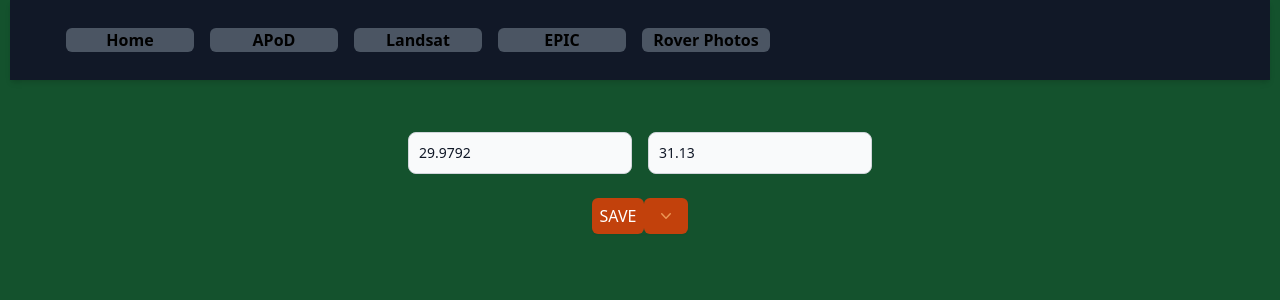
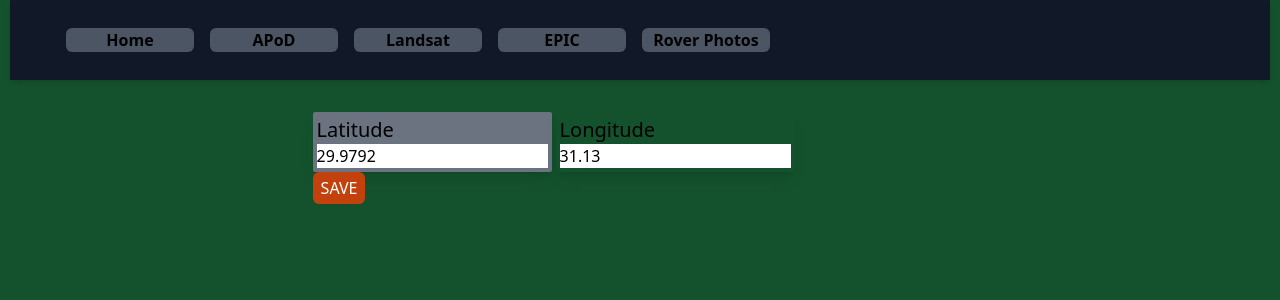
Before and after one commit to UniversallyRy/nasaApp, a Next.js app: page /landsat in a window 1280 px wide. Shown: the top 300 px of the page. Built offline with nearby package versions, Linux system fonts and the light colour scheme.

Commit message:
formik readded for less from complication

```diff
--- a/components/Satellite/Form/Button.tsx
+++ b/components/Satellite/Form/Button.tsx
@@ -7,13 +7,13 @@ type Props = {
   isSubmitting: boolean;
   isEditing: boolean;
   setIsEditing: (bool: boolean) => void;
-  inputEl: any
 };
-export function FormButton({ ...props }) {
+export function FormButton({ ...props }: Props) {
 
   return (
     <button
       type="submit"
+      disabled={props.isSubmitting}
       className={`
                 items-center rounded-md bg-orange-700
                 px-2 py-1 text-base font-medium text-white hover:text-opacity-100
--- a/components/Satellite/Form/Examples.tsx
+++ b/components/Satellite/Form/Examples.tsx
@@ -25,6 +25,7 @@ const exampleArr = [
 export default function Examples() {
   return (
     <Transition
+      show={false}
       as={Fragment}
       enter="transition ease-out duration-200"
       enterFrom="opacity-0 translate-y-1"
--- a/components/Satellite/Form/FormContainer.tsx
+++ b/components/Satellite/Form/FormContainer.tsx
@@ -1,30 +1,49 @@
-import { ReactNode, useContext } from "react";
+import { Dispatch, SetStateAction, ReactNode, useContext } from "react";
 import axios from "axios";
 import { FormContext } from "../../../utils/context";
 import { fetchedUrl } from "../../../utils/getData";
+import { Formik, FormikValues } from "formik";
+import Examples from "./Examples";
 
 type Props = {
-  children: ReactNode;
+  children: React.ReactNode;
+  isEditing: boolean;
+  setSubmit: Dispatch<SetStateAction<boolean>>;
 };
+
+interface FormValues {
+  latitude: number;
+  longitude: number;
+}
 
 export default function Form({ ...props }: Props) {
 
-  const { children } = props;
-  const { submitCoords }: any = useContext(FormContext);
+  const { submitCoords }: FormikValues = useContext(FormContext);
+  const initialValues: FormValues = { latitude: 29.9792, longitude: 31.13 };
   const defaultDate = new Date("2/1/21");
 
-  const handleSubmit = async (e: any) => {
-    e.preventDefault();
-    let lat = e.target[0].value;
-    let lon = e.target[1].value;
-    const data = await axios(fetchedUrl("landsat", defaultDate, lon, lat));
-    submitCoords(data);
-  }
   return (
-    <form className="flex space-y-4" onSubmit={handleSubmit}>
-      <div className="flex flex-col space-y-1">
-        {children}
-      </div>
-    </form>
+    <div className="items-center justify-center sm:w-2/12 md:w-7/12">
+      <Formik
+        initialValues={initialValues}
+        onSubmit={async (values) => {
+          if (!props.isEditing) {
+            props.setSubmit(true);
+            let lon = values.longitude;
+            let lat = values.latitude;
+            const data = await axios(fetchedUrl("landsat", defaultDate, lon, lat));
+            setTimeout(() => {
+              props.setSubmit(false);
+            }, 3000);
+            submitCoords(data);
+          } else {
+            return null;
+          }
+        }}
+      >
+        {props.children}
+      </Formik>
+      <Examples />
+    </div>
   );
-};
+}
--- a/components/Satellite/Form/Inputs.tsx
+++ b/components/Satellite/Form/Inputs.tsx
@@ -1,34 +1,65 @@
 import React from "react";
+import { Field } from "formik";
 
 const fixedInputClass = "bg-gray-50 border border-gray-300 text-gray-900 text-sm rounded-lg focus:ring-blue-500 focus:border-blue-500 block w-full p-2.5 dark:bg-gray-700 dark:border-gray-600 dark:placeholder-gray-400 dark:text-white dark:focus:ring-blue-500 dark:focus:border-blue-500";
 
-export default function Input({
-  handleChange,
-  value,
-  labelText,
-  labelFor,
-  id,
-  name,
-  type,
-  isRequired = false,
-  placeholder,
-  ...props
-}) {
+type Props = {
+  isEditing: boolean;
+};
+
+export default function FormInputs({ ...props }: Props) {
+  const validateCoordinates = (value: string) => {
+    let error;
+    if (!value) {
+      error = "No coordinates sent";
+    }
+    return error;
+  };
+
   return (
-    <div className="my-5">
-      <label htmlFor={labelFor} className="sr-only">
-        {labelText}
-      </label>
-      <input
-        onChange={handleChange}
-        value={value}
-        id={id}
-        name={name}
-        type={type}
-        required={isRequired}
-        className={fixedInputClass}
-        placeholder={placeholder}
-      />
+    <div className="flex flex-row space-x-1">
+      <Field name="latitude" validate={validateCoordinates}>
+        {({ field, form }: any) => (
+          <div className="p-1 rounded-sm bg-gray-500 shadow-lg"
+            isInvalid={form.errors.latitude && form.touched.latitude}
+          >
+            <label className="text-xl text-center" htmlFor="latitude">
+              Latitude
+            </label>
+            <input
+              {...field}
+              textAlign="center"
+
+              type="number"
+              id="latitude"
+              placeholder="Latitude"
+              isDisabled={!props.isEditing}
+            />
+            <h1>{form.errors.latitude}</h1>
+          </div>
+        )}
+      </Field>
+      <Field name="longitude" validate={validateCoordinates}>
+        {({ field, form }: any) => (
+          <div className="p-1 rounded-sm border-gray-500 shadow-lg"
+            isInvalid={form.errors.longitude && form.touched.longitude}
+          >
+            <label className="text-xl text-center" htmlFor="longitude">
+              Longitude
+            </label>
+            <input
+              {...field}
+              textAlign="center"
+              fontSize="lg"
+              type="number"
+              id="longitude"
+              placeholder="Longitude"
+              isDisabled={!props.isEditing}
+            />
+            <h1>{form.errors.longitude}</h1>
+          </div>
+        )}
+      </Field>
     </div>
   );
 };
--- a/components/Satellite/Form/index.tsx
+++ b/components/Satellite/Form/index.tsx
@@ -1,42 +1,26 @@
 import React, { useState } from "react";
 import FormContainer from "./FormContainer";
-import { ExampleButton, FormButton } from "./Button";
-import Input from "./Inputs";
-import { formFields } from "../../../utils/formFields";
+import { FormButton } from "./Button";
+import { Form } from "formik";
+import FormInputs from "./Inputs";
 
-export default function Form() {
-  const fields = formFields;
-  let fieldsState: any = {};
-  fields.forEach(field => fieldsState[field.id] = field.labelText);
+export default function FormBox() {
+  const [isSubmitting, setSubmit] = useState(false);
+  const [isEditing, setIsEditing] = useState(true);
 
-  const [loginState, setLoginState] = useState(fieldsState);
-
-  const handleChange = (e: any) => {
-    setLoginState({ ...loginState, [e.target.id]: e.target.value })
-  }
   return (
-    <div className="flex">
-      <FormContainer>
-        <div className="flex flex-row space-x-4">
-          {fields.map(field =>
-            <Input
-              key={field.id}
-              handleChange={handleChange}
-              value={loginState[field.id]}
-              labelText={field.labelText}
-              labelFor={field.labelFor}
-              id={field.id}
-              name={field.name}
-              type={field.type}
-              isRequired={field.isRequired}
-              placeholder={field.placeholder}
+    <div className="items-center justify-center sm:w-4/12 md:w-7/12">
+      <FormContainer isEditing={isEditing} setSubmit={setSubmit}>
+        {
+          <Form>
+            <FormInputs isEditing={isEditing} />
+            <FormButton
+              setIsEditing={setIsEditing}
+              isEditing={isEditing}
+              isSubmitting={isSubmitting}
             />
-          )}
-        </div>
-        <div className="justify-self-center self-center m-3 inline-flex rounded-md shadow-sm" role="group">
-          <FormButton />
-          <ExampleButton />
-        </div>
+          </Form>
+        }
       </FormContainer>
     </div>
   );
```
